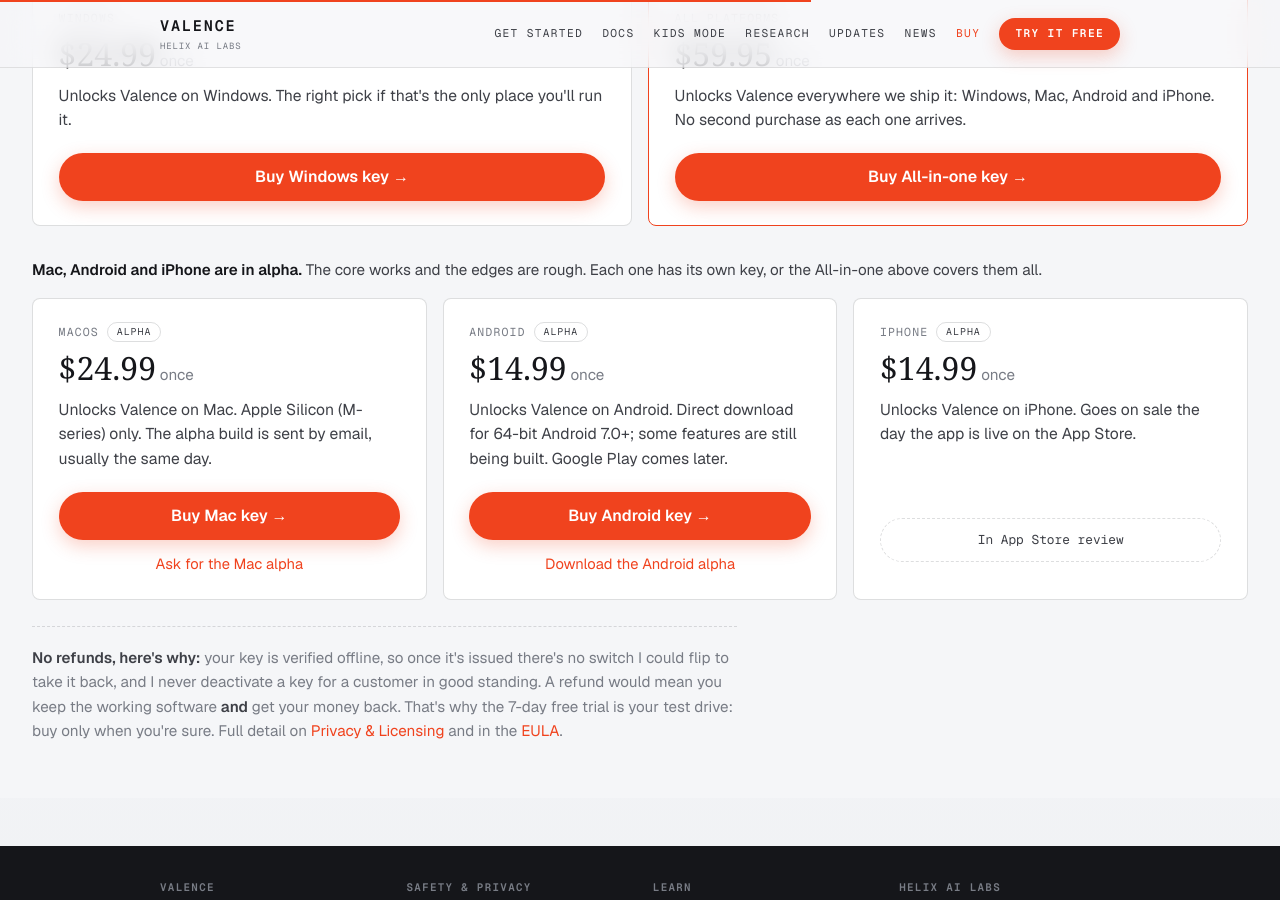
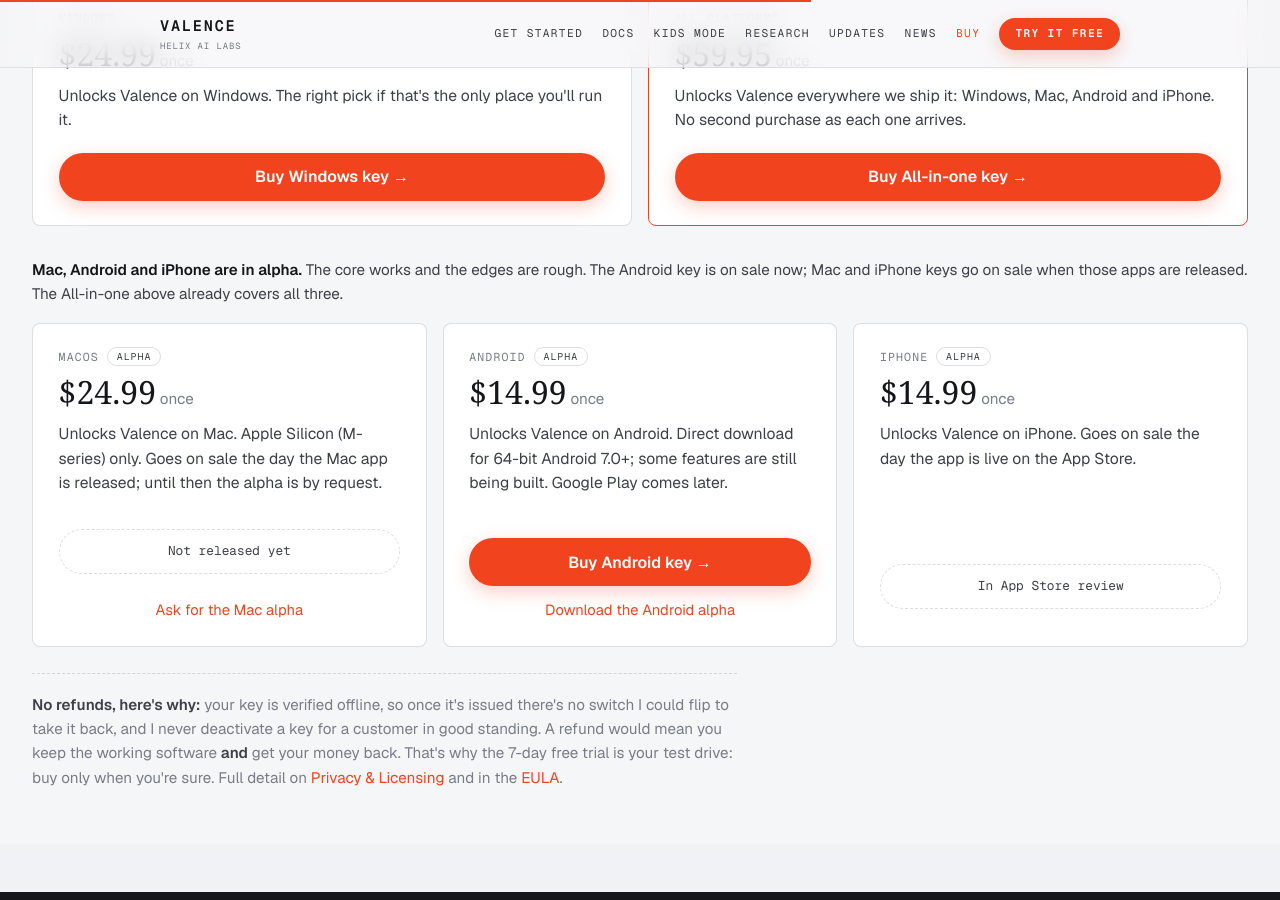
Before and after one commit to HelixAILabs/Valence, a Jekyll site: the page built from buy.html, in a window 1280 px wide and 900 px high, scrolled down 498 px. Built offline with Jekyll 4.4.1, drawn with Linux system fonts in a browser that asks for light colours; some web fonts are replaced.

Commit message:
IMP-2186: Mac key not sold until the Mac app is released - Mac card shows Not released yet, copy and JSON-LD offers (3) updated
Co-Authored-By: Claude Opus 5.5 <noreply@anthropic.com>

```diff
--- a/Valence - Privacy & Licensing.html
+++ b/Valence - Privacy & Licensing.html
@@ -243,7 +243,7 @@ nav: privacy
       <div class="card">
         <span class="t">Buy it</span>
         <span class="h">$59.95, once</span>
-        <p>You get a key and it&rsquo;s yours to keep: a <b>perpetual</b> license for devices you own or control. The All-in-one key unlocks Valence on <b>every platform</b> we ship it on: Windows, Mac, Android and iPhone &mdash; no second purchase as each one arrives. Need just one? A <b>Windows or Mac key is $24.99</b>, an <b>Android or iPhone key is $14.99</b>. Mac, Android and iPhone are still in alpha. <a href="{{ site.valence_buy_page }}">Buy a license &rarr;</a></p>
+        <p>You get a key and it&rsquo;s yours to keep: a <b>perpetual</b> license for devices you own or control. The All-in-one key unlocks Valence on <b>every platform</b> we ship it on: Windows, Mac, Android and iPhone &mdash; no second purchase as each one arrives. Need just one? A <b>Windows key is $24.99</b> and an <b>Android key is $14.99</b> (Android is in alpha). Mac and iPhone keys go on sale when those apps are released. <a href="{{ site.valence_buy_page }}">Buy a license &rarr;</a></p>
       </div>
       <div class="card">
         <span class="t">Refunds</span>
--- a/_includes/downloads.html
+++ b/_includes/downloads.html
@@ -46,7 +46,7 @@
         <p class="lead">This is an alpha. The core works, and some features are still being built.</p>
         <p>64-bit Android 7.0+ &middot; v1.5.18 alpha &middot; 33 MB. From 1.5.14 on, updates install straight over it. Android will ask you once to allow installs from your browser.</p>
         <p><b>Had an earlier Android build from me?</b> Uninstall it first. This one is signed for official release, so it can&rsquo;t install over the old one, and uninstalling removes that build&rsquo;s chats and downloaded model.</p>
-        <p>Google Play comes later. The iPhone alpha is in App Store review. An All-in-one key covers both; Android-only and iPhone-only keys are on the <a href="{{ site.valence_buy_page }}">buy page</a>.</p>
+        <p>Google Play comes later. The iPhone alpha is in App Store review. An All-in-one key covers both; an Android-only key is on the <a href="{{ site.valence_buy_page }}">buy page</a>.</p>
         <button class="toggle" data-sha aria-expanded="false" aria-controls="sha-droid">Verify your download (SHA-256)<svg class="chev" width="11" height="11" viewBox="0 0 24 24" fill="none" stroke="currentColor" stroke-width="3" stroke-linecap="round" stroke-linejoin="round" aria-hidden="true"><path d="M6 9l6 6 6-6"/></svg></button>
         <div class="disc sha" id="sha-droid" data-open="false"><div class="disc-in"><p class="sha-body">Android APK: 6A100AE033BB4550941D5C3860D58496220EEB59F6F06401DD481783AEDDBA9C</p></div></div>
       </div></div>
--- a/buy.html
+++ b/buy.html
@@ -81,14 +81,14 @@ redirect_from:
       </div>
 
     </div>
-    <p class="alpha-note"><b>Mac, Android and iPhone are in alpha.</b> The core works and the edges are rough. Each one has its own key, or the All-in-one above covers them all.</p>
+    <p class="alpha-note"><b>Mac, Android and iPhone are in alpha.</b> The core works and the edges are rough. The Android key is on sale now; Mac and iPhone keys go on sale when those apps are released. The All-in-one above already covers all three.</p>
     <div class="skus three">
 
       <div class="sku">
         <span class="plat">macOS<span class="stage">Alpha</span></span>
         <div class="price">$24.99<small> once</small></div>
-        <p class="blurb">Unlocks Valence on Mac. Apple Silicon (M-series) only. The alpha build is sent by email, usually the same day.</p>
-        <a class="btn btn-coral" href="{{ site.valence_buy_url_mac }}">Buy Mac key &rarr;</a>
+        <p class="blurb">Unlocks Valence on Mac. Apple Silicon (M-series) only. Goes on sale the day the Mac app is released; until then the alpha is by request.</p>
+        <p class="wait">Not released yet</p>
         <p class="alt"><a href="mailto:help@helixailabs.com?subject=macOS%20alpha%20access&amp;body=Hi%20Chase%2C%20I%27d%20like%20to%20try%20the%20Valence%20macOS%20alpha.">Ask for the Mac alpha</a></p>
       </div>
 
--- a/index.html
+++ b/index.html
@@ -16,7 +16,7 @@ redirect_from:
   "operatingSystem": "Windows 10, Windows 11",
   "applicationCategory": "UtilitiesApplication",
   "description": "A private AI app that runs on your own computer. Local models included; your conversations live on your computer, not a company's servers. Kids Mode is built in.",
-  "offers": {"@type": "AggregateOffer", "lowPrice": "14.99", "highPrice": "59.95", "priceCurrency": "USD", "offerCount": "5"},
+  "offers": {"@type": "AggregateOffer", "lowPrice": "14.99", "highPrice": "59.95", "priceCurrency": "USD", "offerCount": "3"},
   "publisher": {"@type": "Organization", "name": "Helix AI Labs", "url": "https://helixailabs.com"}
 }
 </script>
```
